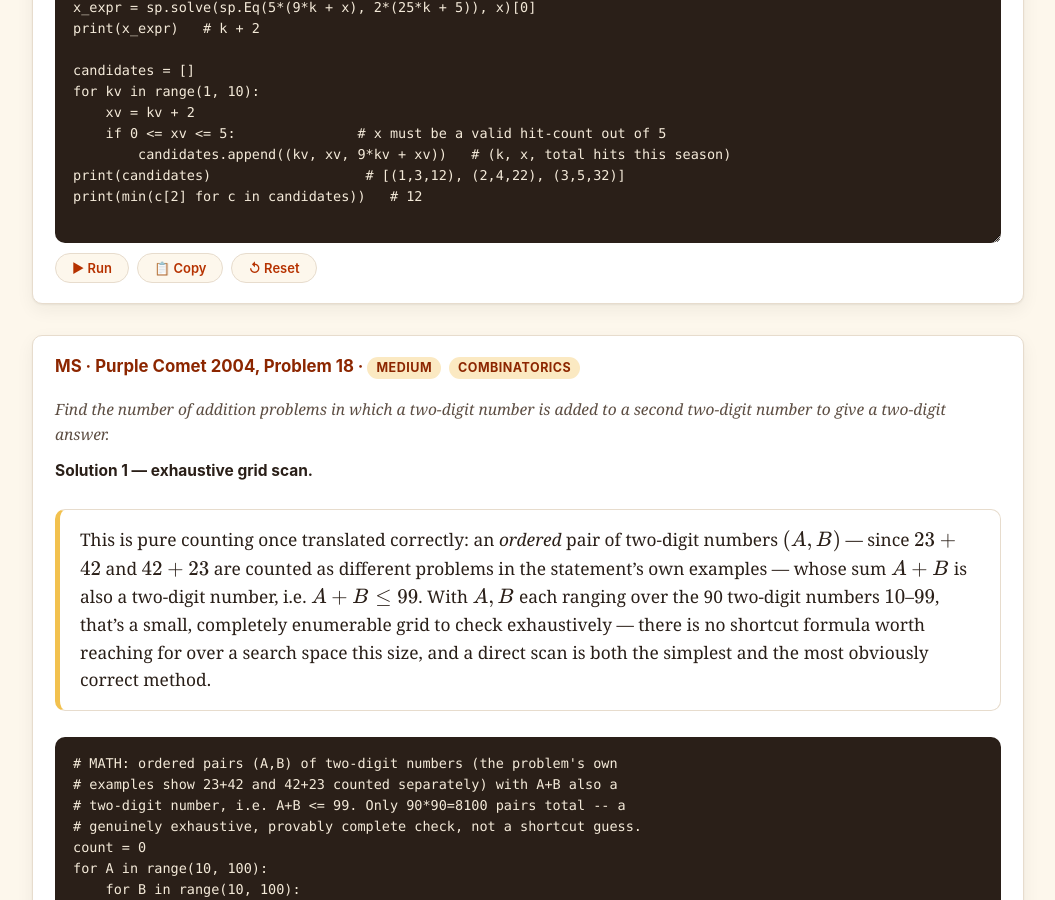
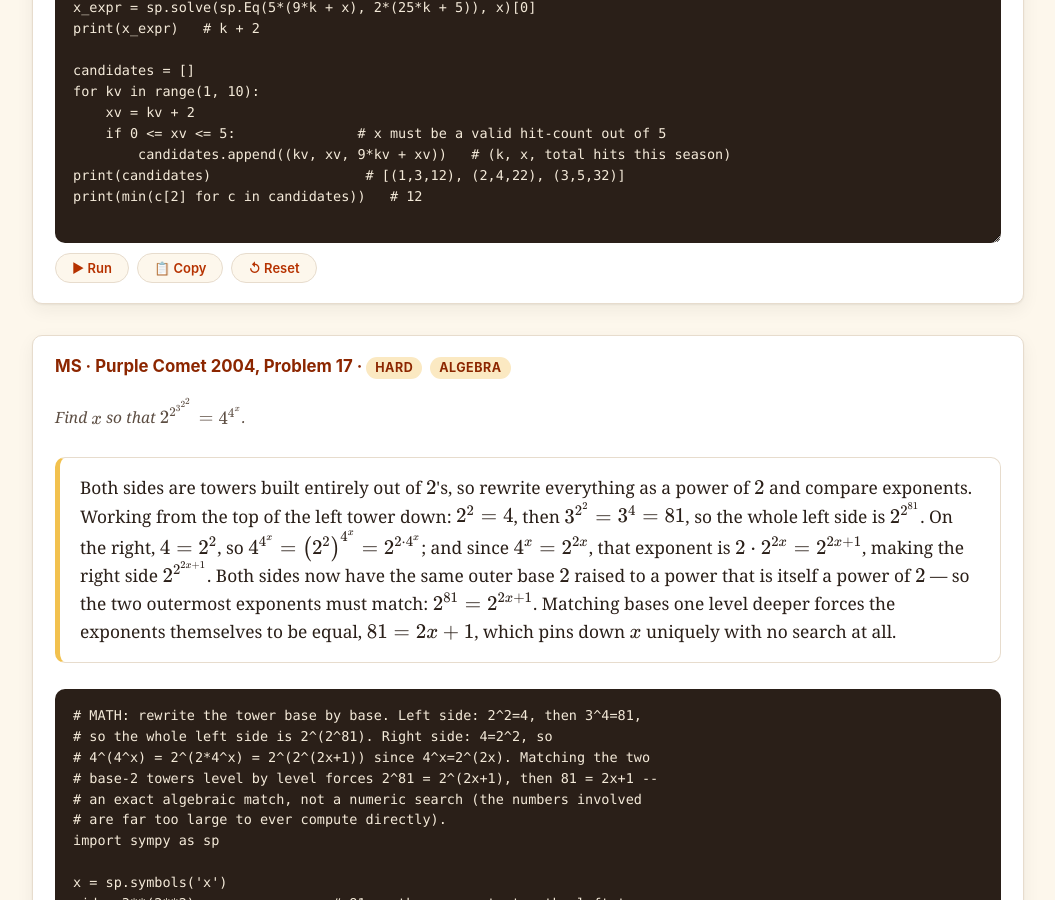
Before and after one commit to nghia71/nghia71.github.io, a Jekyll site: the page built from lesson-1.html, in a window 1280 px wide and 900 px high, scrolled down 19088 px. Shown: the whole window, without its empty margins (112-1167 px from the left). Built offline with Jekyll 4.4.1, drawn with Linux system fonts in a browser that asks for light colours; some of the changed text lies outside the part shown.

Commit message:
Add Purple Comet 2004 MS Problem 17 (previously missing, corrupted transcription)
Confirmed via the official Purple Comet archive that 2004 Middle School
had 25 problems (not 15, per the older AoPS Wiki generalization), and
that MS17 is a genuine problem whose text was corrupted in our source
transcription (duplicated from MS16). Recovered the correct text
directly from the official PDF (purplecomet.org) via in-browser text
extraction: 2^(2^(3^(2^2))) = 4^(4^x). Solved by rewriting both sides
as towers of 2 and matching exponents level by level; verified x=40
against the official answer key.

49 of 50 problems now live (25 MS, 24 HS).

```diff
--- a/lesson-1.html
+++ b/lesson-1.html
@@ -344,7 +344,7 @@ document.addEventListener("DOMContentLoaded", function () {
 <p><em>Purple Comet 2004, worked in full &mdash; Middle School and High School &mdash; math, code, and (where it helps) a diagram, for every problem in the archive.</em></p>
 
 <div class="note">
-<strong>48 of the 50 Purple Comet 2004 problems are live below</strong> (24 Middle School, 24 High School &mdash; several shared problems get their own write-up under each track), several with two or more independent solutions. This is a standing lesson, not a one-time page &mdash; the remaining two, and any further alternate solutions, are added as they clear review. Come back for more.
+<strong>49 of the 50 Purple Comet 2004 problems are live below</strong> (25 Middle School, 24 High School &mdash; several shared problems get their own write-up under each track), several with two or more independent solutions. This is a standing lesson, not a one-time page &mdash; the last one, and any further alternate solutions, are added as they clear review. Come back for more.
 </div>
 
 <h2>What Lesson 1 is for</h2>
@@ -896,6 +896,33 @@ for kv in range(1, 10):
         candidates.append((kv, xv, 9*kv + xv))   # (k, x, total hits this season)
 print(candidates)                   # [(1,3,12), (2,4,22), (3,5,32)]
 print(min(c[2] for c in candidates))   # 12
+</code></pre>
+</div>
+
+
+<div class="card example">
+<h3 id="ms-problem-17">MS &middot; Purple Comet 2004, Problem 17 &middot; <span class="tag">Hard</span> <span class="tag">Algebra</span></h3>
+<p class="problem">Find \(x\) so that \(2^{2^{3^{2^2}}} = 4^{4^x}\).</p>
+<div class="note math">Both sides are towers built entirely out of \(2\)'s, so rewrite everything as a power of \(2\) and compare exponents. Working from the top of the left tower down: \(2^2=4\), then \(3^{2^2}=3^4=81\), so the whole left side is \(2^{2^{81}}\). On the right, \(4=2^2\), so \(4^{4^x}=\left(2^2\right)^{4^x}=2^{2\cdot4^x}\); and since \(4^x=2^{2x}\), that exponent is \(2\cdot2^{2x}=2^{2x+1}\), making the right side \(2^{2^{2x+1}}\). Both sides now have the same outer base \(2\) raised to a power that is itself a power of \(2\) &mdash; so the two outermost exponents must match: \(2^{81}=2^{2x+1}\). Matching bases one level deeper forces the exponents themselves to be equal, \(81=2x+1\), which pins down \(x\) uniquely with no search at all.</div>
+<pre><code># MATH: rewrite the tower base by base. Left side: 2^2=4, then 3^4=81,
+# so the whole left side is 2^(2^81). Right side: 4=2^2, so
+# 4^(4^x) = 2^(2*4^x) = 2^(2^(2x+1)) since 4^x=2^(2x). Matching the two
+# base-2 towers level by level forces 2^81 = 2^(2x+1), then 81 = 2x+1 --
+# an exact algebraic match, not a numeric search (the numbers involved
+# are far too large to ever compute directly).
+import sympy as sp
+
+x = sp.symbols('x')
+mid = 3**(2**2)                 # 81 -- the exponent atop the left tower
+eq = sp.Eq(mid, 2*x + 1)        # matching exponents one level below the shared base 2
+solution = sp.solve(eq, x)[0]
+print(mid, solution)            # 81 40
+
+# independent check: verify the algebraic identity that justifies the
+# level-matching step, using ordinary-sized numbers only
+xv = int(solution)
+print(2 * 4**xv == 2**(2*xv + 1))   # True  (this is 4^(4^x)'s exponent
+                                     #        rewritten as a power of 2)
 </code></pre>
 </div>
 
```
